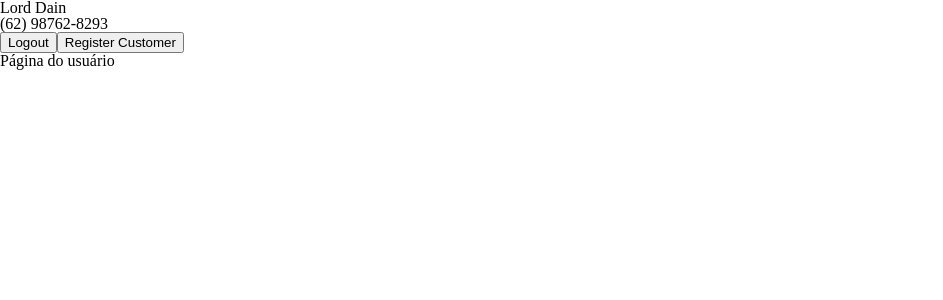
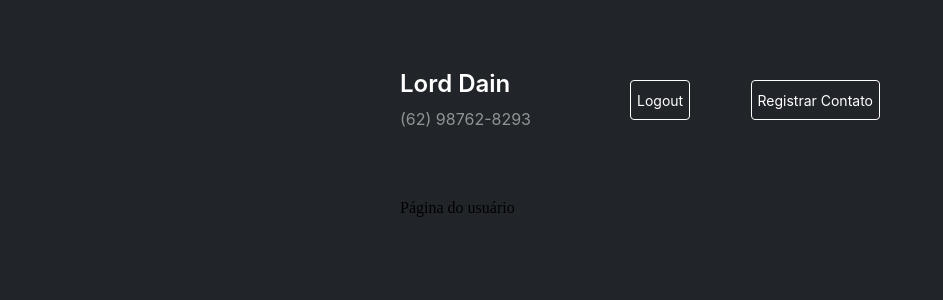
Before and after one commit to HerliKhoury/customer_portifolio_CLIENT, a React (Create React App) app: page /dashboard in a window 1280 px wide. Shown: the top 300 px of the page, without its empty margins (0-943 px from the left). Built offline with nearby package versions, Linux system fonts and the light colour scheme.

Commit message:
Feature: DashBoard page style

```diff
--- a/src/Components/Headder/Headder.component.tsx
+++ b/src/Components/Headder/Headder.component.tsx
@@ -1,19 +1,20 @@
 import { useContext } from "react";
 import { ModalContext } from "../../Contexts/Modal.context";
+import "./headder.style.css";
 
 export function Headder(){
     const {toggleFlag} = useContext(ModalContext);
 
     return(
-        <>
-            <div>
-                <p>Lord Dain</p>
-                <p>(62) 98762-8293</p>
+        <div className="wrap-header">
+            <div className="wrap-info-headder">
+                <p className="user-name">Lord Dain</p>
+                <p className="user-phone">(62) 98762-8293</p>
             </div>
-            <div>
-                <button>Logout</button>
-                <button onClick={toggleFlag}>Register Customer</button>
+            <div className="wrap-btns">
+                <button className="headder-btns">Logout</button>
+                <button className="headder-btns" onClick={toggleFlag}>Registrar Contato</button>
             </div>
-        </>
+        </div>
     )
 };
--- /dev/null
+++ b/src/Components/Headder/headder.style.css
@@ -0,0 +1,58 @@
+.wrap-header{
+    display: flex;
+    flex-direction: row;
+    justify-content: space-between;
+    width: 100%;
+    height: 80px;
+    margin-top: 60px;
+    margin-bottom: 60px;
+    gap: 30px;
+}
+
+.wrap-btns{
+    display: flex;
+    flex-direction: row;
+    justify-content: space-between;
+    gap: 20px;
+    width: 250px;
+    align-items: center;
+}
+
+.headder-btns{
+    width: fit-content;
+    height: 39.39px;
+    color: var(--color_white);
+    font-family: var(--font-family);
+    border-radius: 4px;
+    border: 1px solid var(--color_white);
+    font-size: var(--font-size14);
+    font-weight: var(--weight-regular);
+    background-color: var(--color_gray_scale1);
+}
+
+.headder-btns:hover{
+    background-color: var(--color_brand);
+    border: none;
+}
+
+.wrap-info-headder{
+    align-items: center;
+    padding-top: 12px;
+}
+
+.user-name{
+    color: var(--color_white);
+    font-size: var(--font-size24);
+    font-family: var(--font-family);
+    font-weight: var(--weight-bold);
+    width: fit-content;
+}
+
+.user-phone{
+    color: var(--color_gray_scale4);
+    font-size: var(--font-size16);
+    font-family: var(--font-family);
+    font-weight: var(--weight-regular);
+    width: fit-content;
+    margin-top: 15px;
+}
--- a/src/Pages/UserDashBoard/UserDashBoard.tsx
+++ b/src/Pages/UserDashBoard/UserDashBoard.tsx
@@ -4,10 +4,12 @@ import { CustomerModal } from "../../Components/Modals/CreateCustomer.modal";
 export function UserDashBoard(){
 
     return(
-        <>
+        <div className="wrap-dashboard">
             <CustomerModal/>
-            <Headder/>
-            <p>Página do usuário</p>
-        </>
+            <div className="container">
+                <Headder/>
+                <p>Página do usuário</p>
+            </div>
+        </div>
     )
 };
--- a/src/Pages/pages.styles.css
+++ b/src/Pages/pages.styles.css
@@ -50,3 +50,15 @@
     text-align: center;
     margin-left: 50px;
 }
+
+.wrap-dashboard{
+    display: flex;
+    flex-direction: column;
+    width: 100vw;
+    height: 1000px;
+    background-color: var(--color_gray_scale1);
+}
+
+.container{
+    margin: 0 400px;
+}
--- a/src/globalStyle.css
+++ b/src/globalStyle.css
@@ -6,11 +6,15 @@
     --color_gray_scale1: #212529;
     --color_gray_scale2: rgba(255, 255, 255, 0.6);
     --color_gray_scale3: rgba(255, 255, 255, 0.12);
+    --color_gray_scale4: rgba(255, 255, 255, 0.5);
 
+    --font-size24: 24px;
     --font-size20: 20px;
+    --font-size16: 16px;
     --font-size14: 14px;
     --font-size12: 12px;
 
+    --weight-bold: 600;
     --weight-semi_bold: 600;
     --weight-regular: 400;
 
```
